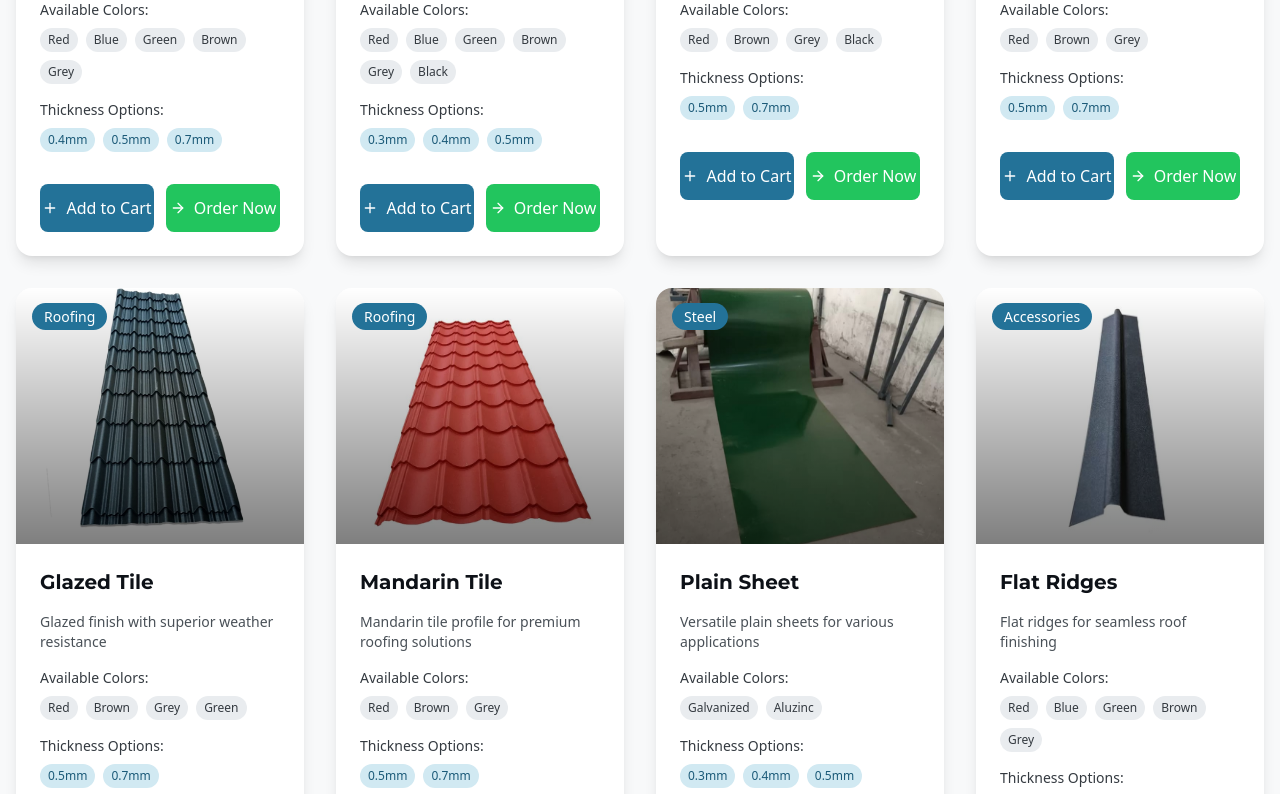
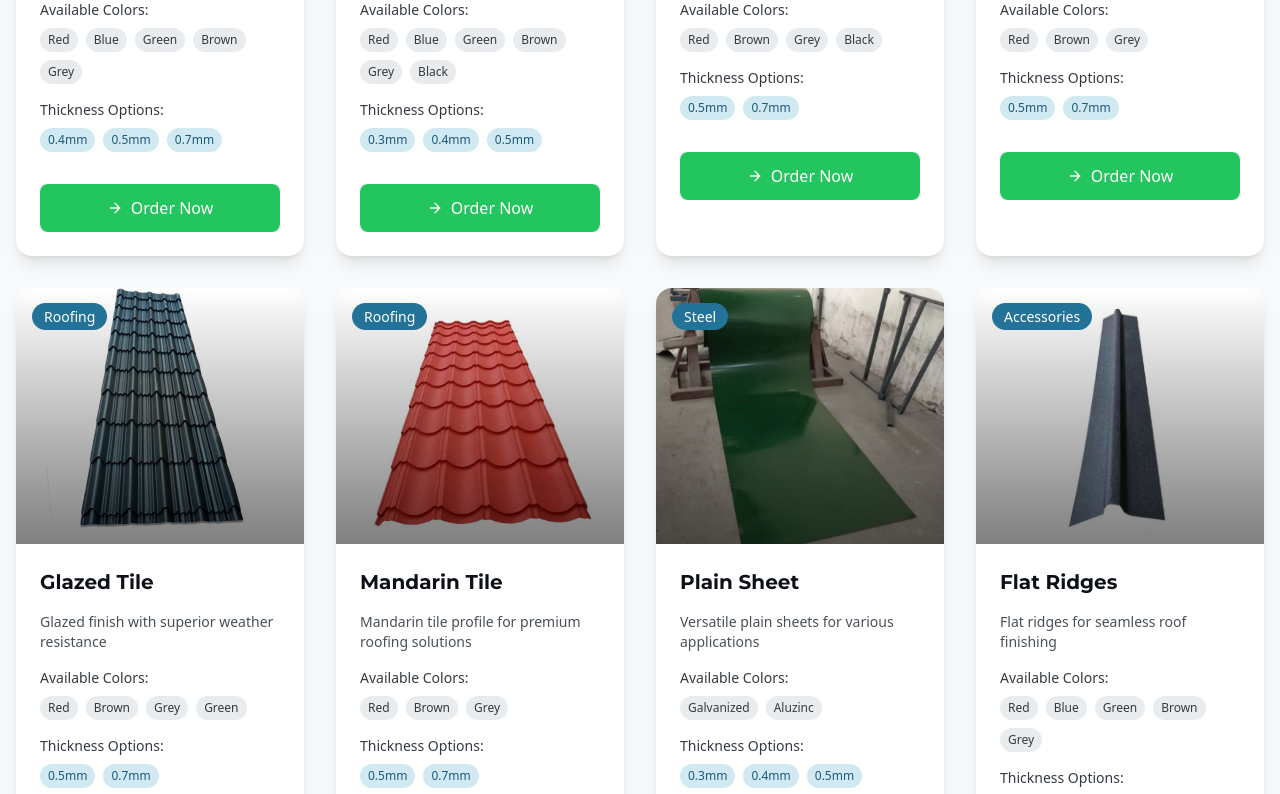
Before and after one commit to kipkoechkevin611-cloud/mrm, a Next.js app: page / in a window 1280 px wide. Shown: the part 1540-2334 px from the top of the page. Built offline with nearby package versions, Linux system fonts and the light colour scheme.

Commit message:
Remove Add to Cart button, keep only Order Now

```diff
--- a/src/components/Products.tsx
+++ b/src/components/Products.tsx
@@ -244,22 +244,13 @@ export default function Products() {
                   </div>
                 </div>
 
-                {/* Action Buttons */}
-                <div className="flex gap-3 pt-4">
+                {/* Action Button */}
+                <div className="pt-4">
                   <motion.button
                     whileHover={{ scale: 1.05 }}
                     whileTap={{ scale: 0.95 }}
                     onClick={() => handleAddToCart(product)}
-                    className="flex-1 bg-primary-600 text-white py-3 rounded-lg font-medium hover:bg-primary-700 transition-colors flex items-center justify-center space-x-2"
-                  >
-                    <Plus className="w-4 h-4" />
-                    <span>Add to Cart</span>
-                  </motion.button>
-                  <motion.button
-                    whileHover={{ scale: 1.05 }}
-                    whileTap={{ scale: 0.95 }}
-                    onClick={() => handleAddToCart(product)}
-                    className="flex-1 bg-green-500 text-white py-3 rounded-lg font-medium hover:bg-green-600 transition-colors flex items-center justify-center space-x-2"
+                    className="w-full bg-green-500 text-white py-3 rounded-lg font-medium hover:bg-green-600 transition-colors flex items-center justify-center space-x-2"
                   >
                     <ArrowRight className="w-4 h-4" />
                     <span>Order Now</span>
```
